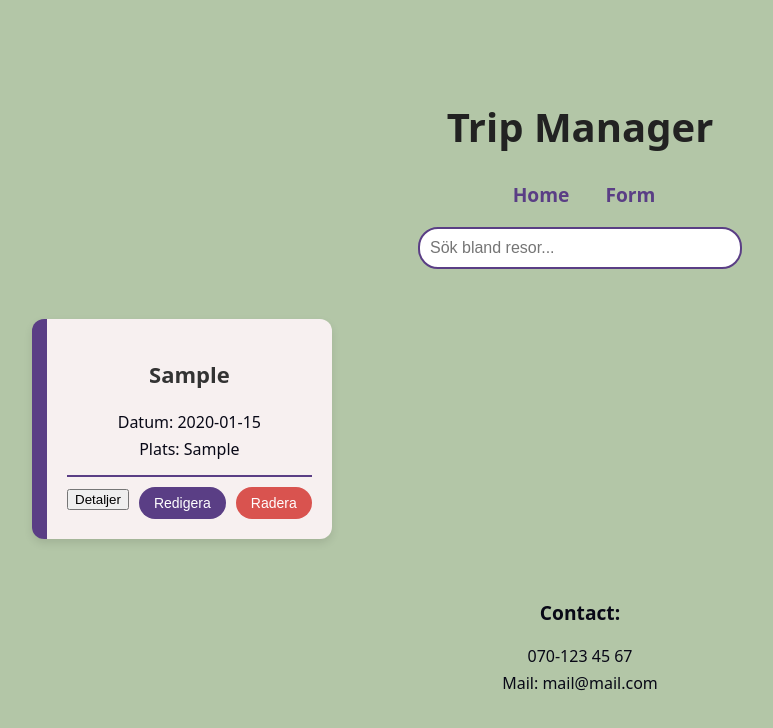
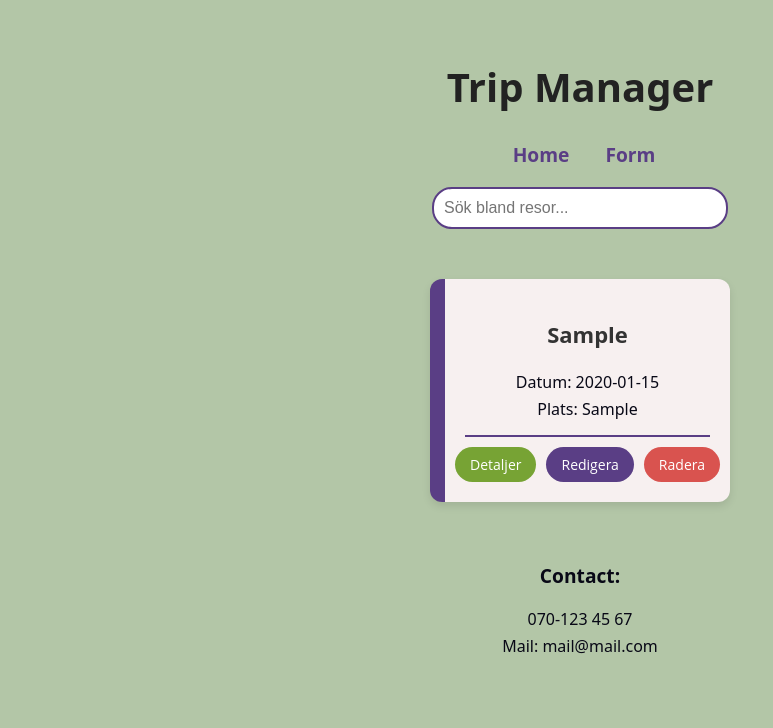
Before and after one commit to filipwretner/Boiler-Room-Week-6, a React (Vite) app in the folder TripManager/: page /form in a window 1280 px wide. Both pictures are taken after typing "Sample", "2020-01-15", "2020-01-15", "Sample" into the empty fields and a click on the button "Lägg till resemål". Shown: the top 728 px of the page, without its empty margins (60-833 px from the left). Built offline with nearby package versions, Linux system fonts and the light colour scheme.

Commit message:
fixat css/andreas

```diff
--- a/TripManager/src/components/Form/TripInput.css
+++ b/TripManager/src/components/Form/TripInput.css
@@ -1,8 +1,8 @@
 
 .form-page-container {
     width: 100%;
-    max-width: 600px;       /* Du kan justera efter behov */
-    margin: 2rem;      /* auto centrerar horisontellt */
+    max-width: 600px;
+    margin: 2rem;
     padding: 2rem;
     border-radius: 24px;
     text-align: center;
@@ -35,7 +35,7 @@
 
   }
   .form-submit {
-    background: #5A3E85; /* Samma lila färg som länkarna */
+    background: #5A3E85;
     color: white;
     padding: 10px 15px;
     font-size: 16px;
--- a/TripManager/src/components/Header/Header.css
+++ b/TripManager/src/components/Header/Header.css
@@ -10,7 +10,7 @@ h1 {
     font-size: 1.2rem;
     list-style: none;
     display: flex;
-    gap: 1rem; /* avstånd mellan menylänkar */
+    gap: 1rem;
     justify-content: center;
     padding-left: 0.5rem;
   }
--- a/TripManager/src/components/Item/TripItem.css
+++ b/TripManager/src/components/Item/TripItem.css
@@ -5,7 +5,7 @@
     margin-top: 10px;
 }
 
-.btn-edit, .btn-delete {
+.btn-edit, .btn-delete, .btn-details {
     display: flex;
     align-items: center;
     gap: 8px;
@@ -15,15 +15,14 @@
     border-radius: 20px;
     cursor: pointer;
     transition: all 0.3s ease-in-out;
+    font-family: 'Open Sans', 'Helvetica Neue', sans-serif;
 }
-
+.btn-edit:hover, .btn-delete:hover, .btn-details:hover{
+    opacity: 0.6;
+}
 .btn-edit {
     background: #5A3E85;
     color: white;
-}
-
-.btn-edit:hover {
-    background: #8A66C1;
 }
 
 .btn-delete {
@@ -31,9 +30,13 @@
     color: white;
 }
 
-.btn-delete:hover {
-    background: #c9302c;
+.btn-details {
+    background-color: rgb(119, 163, 52);
+    color: rgb(255, 255, 255);
+    display: inline-block;
 }
+
+
 .trip-item {
     background: rgb(247, 240, 240);
     border-radius: 12px;
@@ -42,12 +45,12 @@
     margin: 20px auto;
     max-width: 350px;
     text-align: center;
-    border-left: 15px solid #5A3E85; /* En lila accent för att göra sektionen snyggare */
+    border-left: 15px solid #5A3E85;
 }
 
 .trip-info {
     padding-bottom: 10px;
-    border-bottom: 2px solid #5A3E85; /* En tunn linje för att separera info från knappar */
+    border-bottom: 2px solid #5A3E85;
     margin-bottom: 10px;
 }
 
--- a/TripManager/src/components/List/TripList.css
+++ b/TripManager/src/components/List/TripList.css
@@ -1,9 +1,18 @@
 .trip-list {
-  display: grid;
-  grid-template-columns: repeat(4, 1fr);
+  display: flex;
+  flex-wrap: wrap;
   gap: 20px;
+  justify-content: center;
+  max-width: 100%;
+  overflow-x: hidden; /* Förhindra horisontell scroll */
   padding: 20px;
-  justify-content: center;
+  box-sizing: border-box;
+}
+
+.trip-item {
+  flex: 1 1 250px; /* Minst 250px, växer proportionellt */
+  max-width: 300px;
+  box-sizing: border-box;
 }
 
 
--- a/TripManager/src/index.css
+++ b/TripManager/src/index.css
@@ -11,10 +11,13 @@ body {
   display: flex;
   flex-direction: column;
   align-items: center;
-  padding: 2rem;
+  padding: 0;
+  margin: 0;
+  width: 100%;
+  box-sizing: border-box;
+}
 
-}
 .error-message {
   color: rgb(185, 6, 6);
-  margin-top: 0.5rem; /* avstånd från övrigt innehåll */
+  margin-top: 0.5rem;
 }
```
